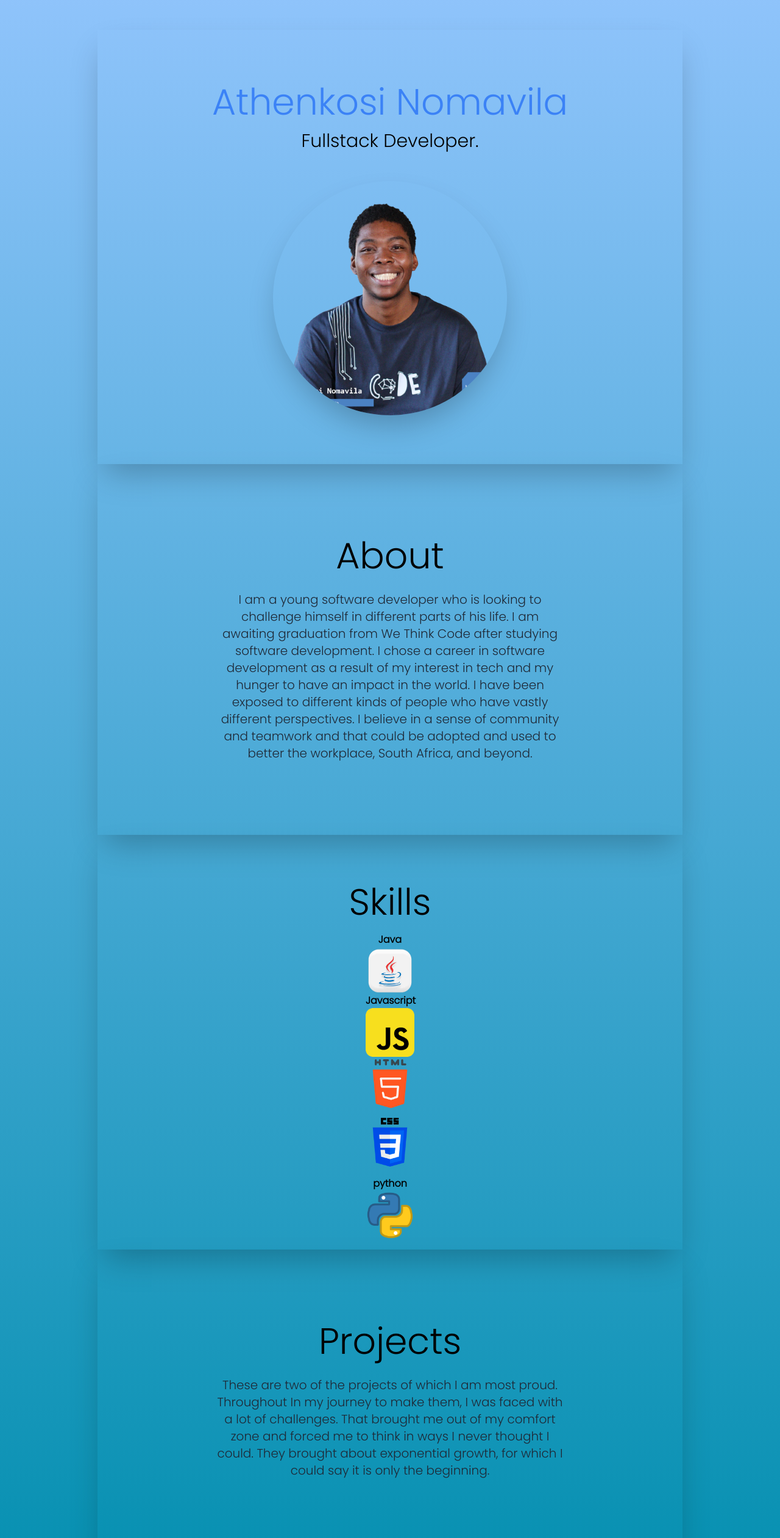
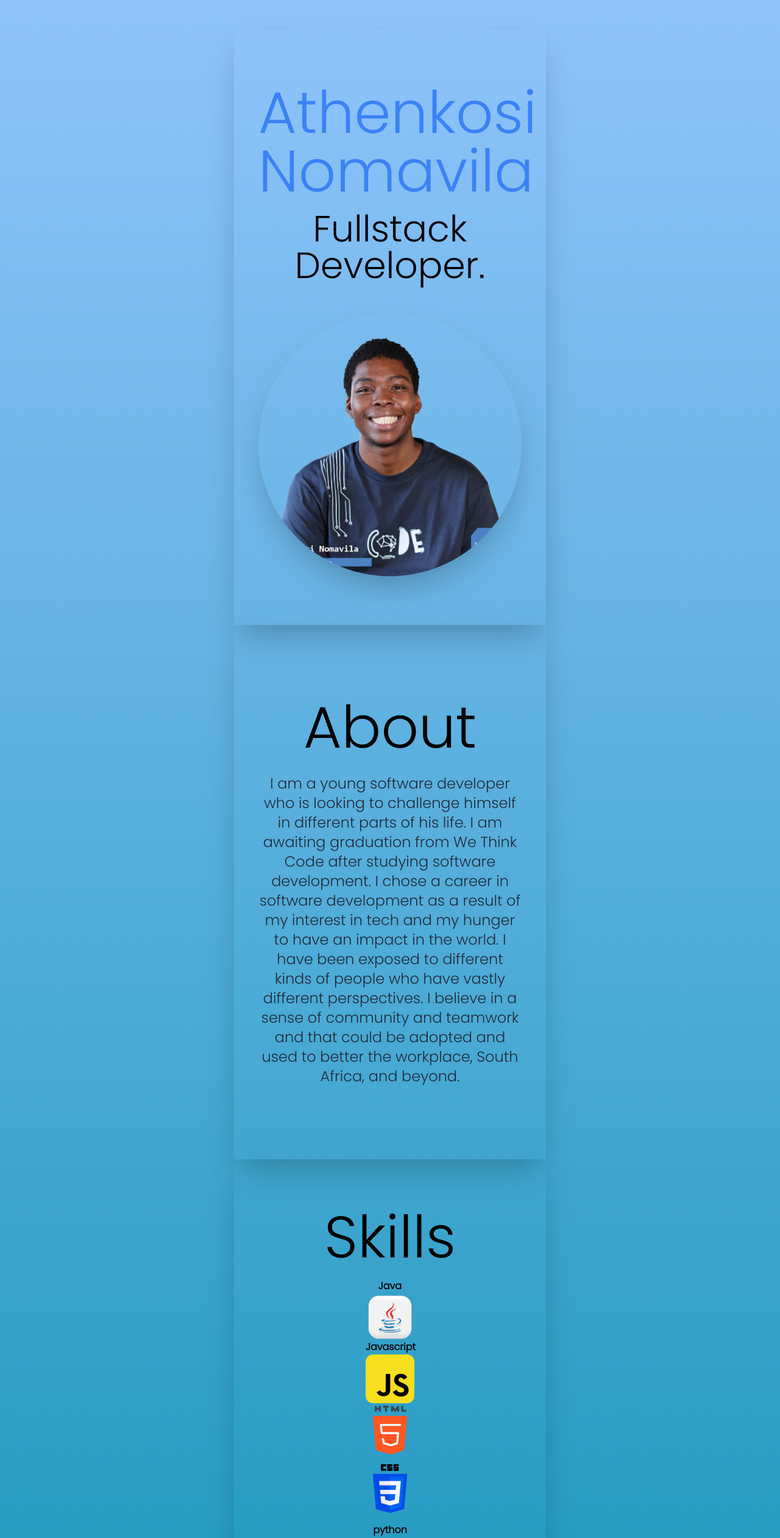
Before and after one commit to athenkosi-nomavila/porfolio, a Next.js app: page / in a window 1280 px wide. Shown: the part 83-2605 px from the top of the page at 61% size. Built offline with nearby package versions, Linux system fonts and the light colour scheme.

Commit message:
fixed it for bigger screens

```diff
--- a/pages/index.js
+++ b/pages/index.js
@@ -20,7 +20,7 @@ export default function Home() {
         <meta name="viewport" content="width=device-width, initial-scale=1" />
         <link rel="icon" href="/favicon.ico" />
       </Head>
-      <main className=" bg-gradient-to-b from-blue-300 text- to-cyan-600 px-10 dark: sm:px-10 md:px-20 lg:px-40">
+      <main className=" bg-gradient-to-b from-blue-300 text- to-cyan-600 px-10 dark: sm:px-10 md:px-20 lg:px-96">
         <section>
           <nav className="py-10  flex justify-between dark:text-white">
             <div className="text-4xl flex justify-center gap-10 pl-5  py-2 text-gray-800 dark:text-white">
@@ -42,13 +42,13 @@ export default function Home() {
             </ul>
           </nav>
           <div className="text-center shadow-2xl p-10 py-20">
-            <h2 className="text-5xl py-2 text-blue-500 font-medium dark:text-teal-400 md:text-6xl">
+            <h2 className="text-5xl py-2 text-blue-500 font-medium dark:text-teal-400 lg:text-8xl md:text-6xl">
               Athenkosi Nomavila
             </h2>
-            <h3 className="text-2xl py-2 dark:text-white md:text-3xl">
+            <h3 className="text-2xl py-2 dark:text-white lg:text-6xl md:text-3xl">
               Fullstack Developer.
             </h3>
-            <div className=" text-center mx-auto shadow-2xl rounded-full w-80 h-80 relative overflow-hidden mt-10 md:h-96 md:w-96">
+            <div className=" text-center mx-auto shadow-2xl rounded-full w-80 h-80 relative overflow-hidden mt-10 lg:h-fit lg:w-fit md:h-96 md:w-96">
               <Image src={athi} />
             </div>
           </div>
@@ -56,10 +56,10 @@ export default function Home() {
 
         <section className="shadow-2xl text-center  p-10 py-10">
           <div>
-            <h2 className="text-5xl pt-20 py-2 font-medium dark:text-teal-400 md:text-6xl">
+            <h2 className="text-5xl pt-20 py-2 font-medium dark:text-teal-400 lg:text-8xl md:text-6xl">
               About
             </h2>
-            <p className="text-md py-5 leading-8 text-gray-800 dark:text-gray-200 max-w-xl mx-auto md:text-xl pb-20">
+            <p className="text-md py-5 leading-8 text-gray-800 dark:text-gray-200 max-w-xl mx-auto lg:text-2xl md:text-xl pb-20">
               I am a young software developer who is looking to challenge
               himself in different parts of his life. I am awaiting graduation
               from We Think Code after studying software development. I chose a
@@ -76,7 +76,7 @@ export default function Home() {
 
         <section className="shadow-2xl pb-10 text-center">
           <div className="text-center pt-20">
-            <h2 className="text-5xl font-medium dark:text-teal-400 md:text-6xl">
+            <h2 className="text-5xl font-medium dark:text-teal-400 lg:text-8xl md:text-6xl">
               Skills
             </h2>
           </div>
@@ -106,10 +106,10 @@ export default function Home() {
 
         <section className="shadow-2xl p-10 py-10">
           <div className="text-center">
-            <h2 className="text-5xl pt-20 py-2 font-medium dark:text-teal-400 md:text-6xl">
+            <h2 className="text-5xl pt-20 py-2 font-medium dark:text-teal-400 lg:text-8xl md:text-6xl">
               Projects
             </h2>
-            <p className="text-md py-5 leading-8 text-gray-800 dark:text-gray-200 max-w-xl mx-auto md:text-xl pb-20">
+            <p className="text-md py-5 leading-8 text-gray-800 dark:text-gray-200 max-w-xl mx-auto md:text-xl pb-20 lg:text-2xl">
               These are two of the projects of which I am most proud. Throughout
               In my journey to make them, I was faced with a lot of challenges.
               That brought me out of my comfort zone and forced me to think in
```
